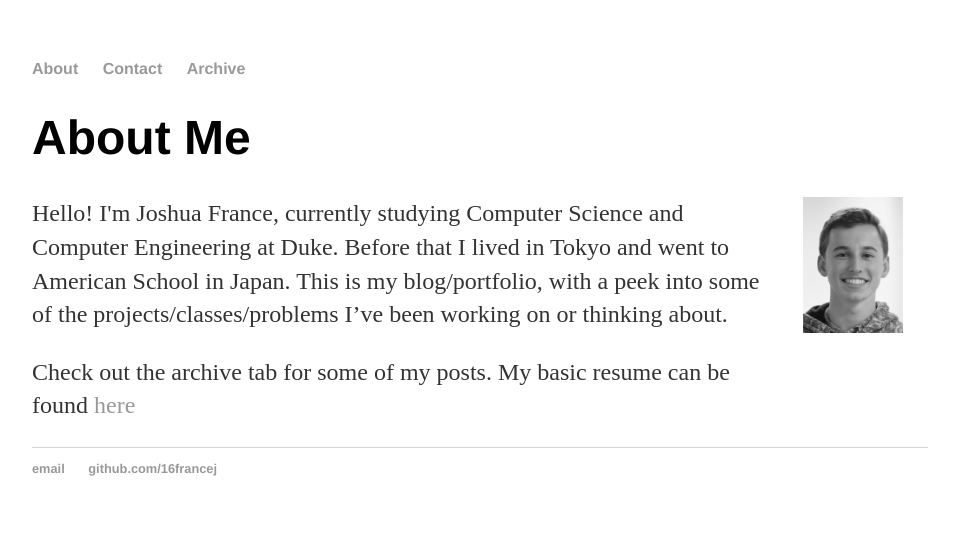
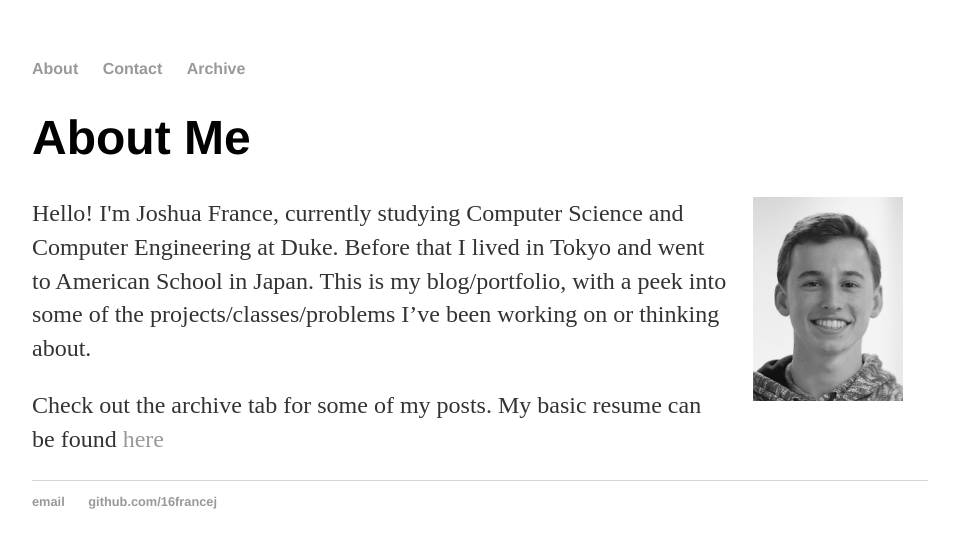
Before and after one commit to 16francej/16francej.github.io, a Jekyll site: the page built from index.html, in a window 1280 px wide. Shown: the top 548 px of the page, without its empty margins (160-1119 px from the left). Built offline with Jekyll 4.4.1, drawn with Linux system fonts in a browser that asks for light colours.

Commit message:
added css class

```diff
--- a/css/main.css
+++ b/css/main.css
@@ -2,11 +2,11 @@ body {
     margin: 60px auto;
     width: 70%;
 }
-img {
+.headshot {
     float: right;
     padding: 0px 25px 25px 25px;
     height: auto;
-    width: 100px;
+    width: 150px;
 }
 nav ul, footer ul {
     font-family:'Helvetica', 'Arial', 'Sans-Serif';
--- a/index.html
+++ b/index.html
@@ -5,7 +5,7 @@ title: Joshua France
 <div class="blurb">
 	<h1>About Me </h1>
 	<div>
-	<img src="/assets/headshot.png" alt ="Headshot" style="float:right">
+	<img src="/assets/headshot.png" alt ="Headshot" class = "headshot">
 	<p>Hello! I'm Joshua France, currently studying Computer Science and Computer Engineering at Duke. Before that I lived in Tokyo and went to American School in Japan. This is my blog/portfolio, with a peek into some of the projects/classes/problems I’ve been working on or thinking about. </p>
 	<p>Check out the archive tab for some of my posts. My basic resume can be found <a href="https://drive.google.com/file/d/19cirIGXm_2ank_KebWszCr_8I-Mkz64s/view?usp=sharing">here</a> </p>
 	</div>
```
